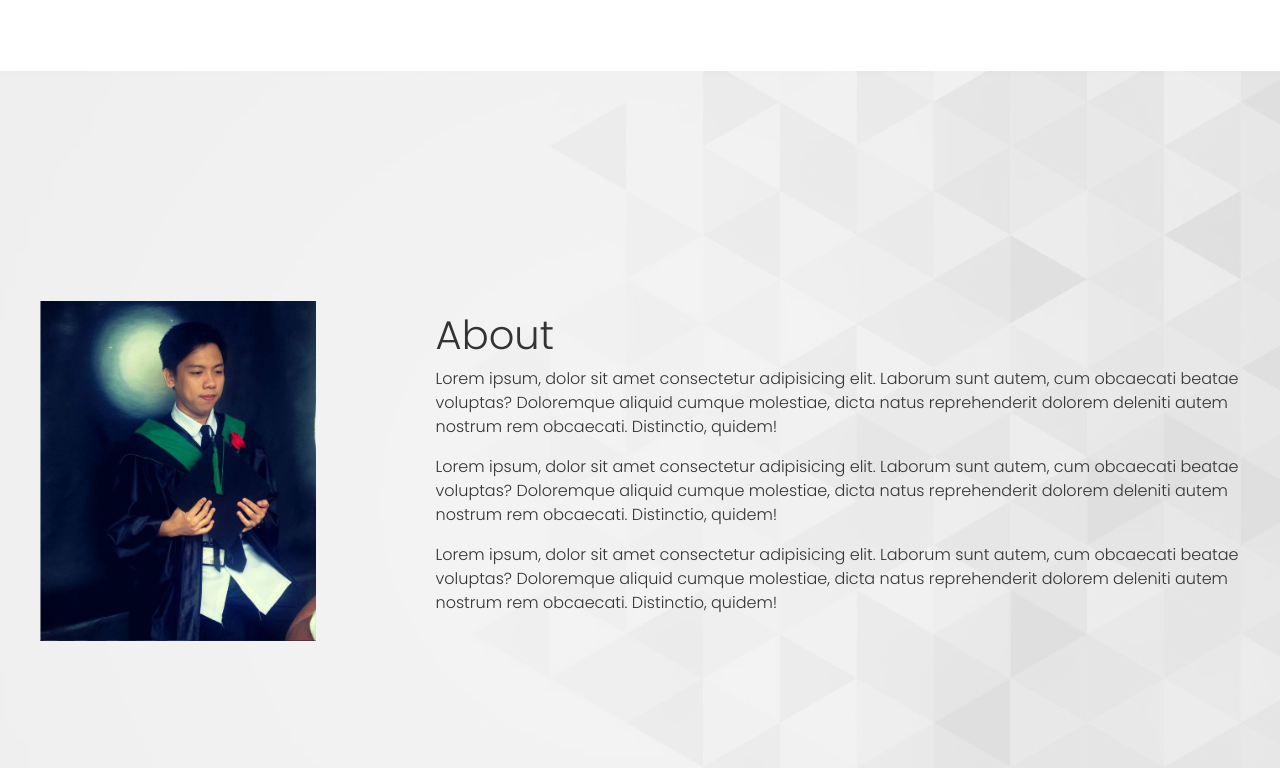
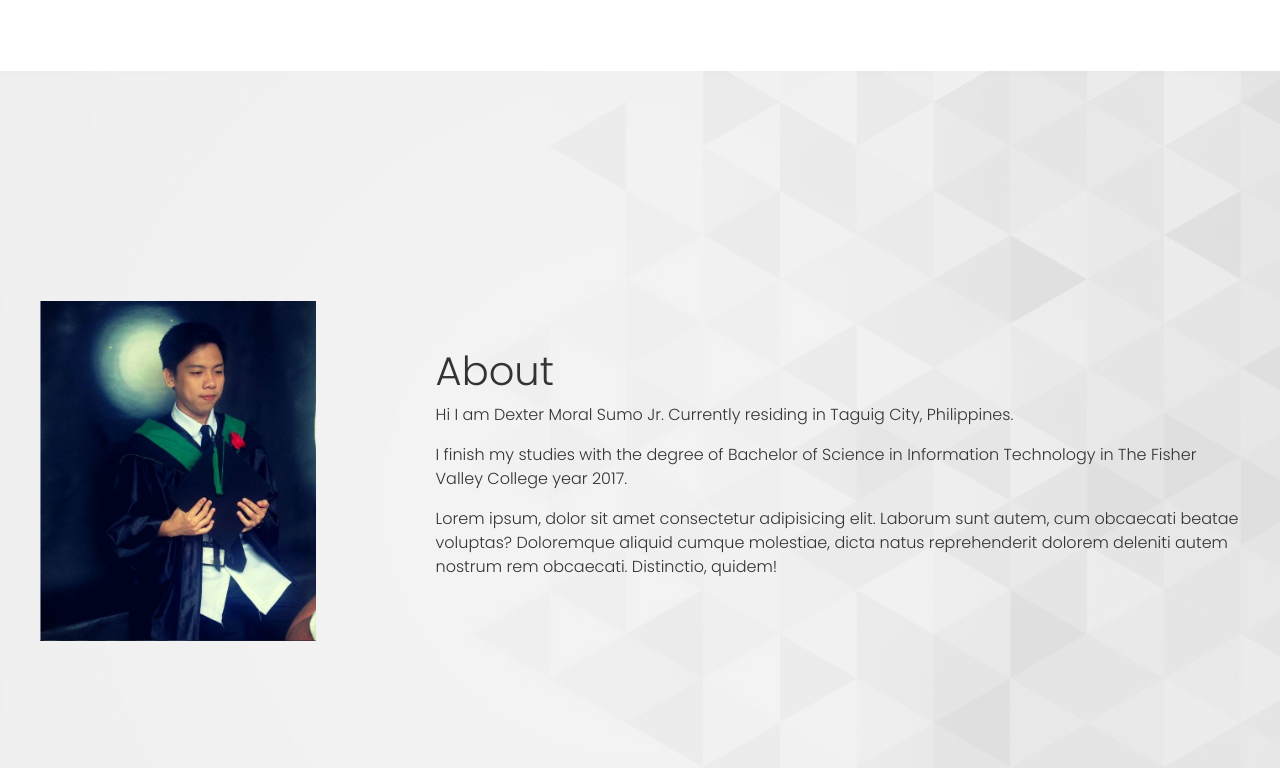
Before and after one commit to dexter154781382/dextersportfolio, a plain HTML site: page main.html in a window 1280 px wide. Shown: the part 1529-2297 px from the top of the page. Drawn offline with nearby package versions, Linux system fonts and the light colour scheme.

Commit message:
Update main.html

```diff
--- a/main.html
+++ b/main.html
@@ -59,7 +59,7 @@
         <div class="home_content" data-aos="fade-left" data-aos-duration="1000">
             <br>
             <h3>Hi,</h3>
-            <h1>I'am Dexter Sumo</h1>
+            <h1>I'am Dexter Smo</h1>
             <h3>Aspiring <span class="multiple-text"></span></h3>
         <br>
             <p style="color: black;">My name is Dexter M, Sumo Jr. Aspiring Frontend & Backend Web Developer based in Philippines.</p>
@@ -145,8 +145,8 @@
 
         <div class="content" data-aos="fade-right" data-aos-duration="1000">
             <h1 >About</h1>
-            <p>Lorem ipsum, dolor sit amet consectetur adipisicing elit. Laborum sunt autem, cum obcaecati beatae voluptas? Doloremque aliquid cumque molestiae, dicta natus reprehenderit dolorem deleniti autem nostrum rem obcaecati. Distinctio, quidem!</p>
-            <p>Lorem ipsum, dolor sit amet consectetur adipisicing elit. Laborum sunt autem, cum obcaecati beatae voluptas? Doloremque aliquid cumque molestiae, dicta natus reprehenderit dolorem deleniti autem nostrum rem obcaecati. Distinctio, quidem!</p>
+            <p>Hi I am Dexter Moral Sumo Jr. Currently residing in Taguig City, Philippines.</p>
+            <p>I finish my studies with the degree of Bachelor of Science in Information Technology in The Fisher Valley College year 2017.</p>
             <p>Lorem ipsum, dolor sit amet consectetur adipisicing elit. Laborum sunt autem, cum obcaecati beatae voluptas? Doloremque aliquid cumque molestiae, dicta natus reprehenderit dolorem deleniti autem nostrum rem obcaecati. Distinctio, quidem!</p>
         </div>
 
```
